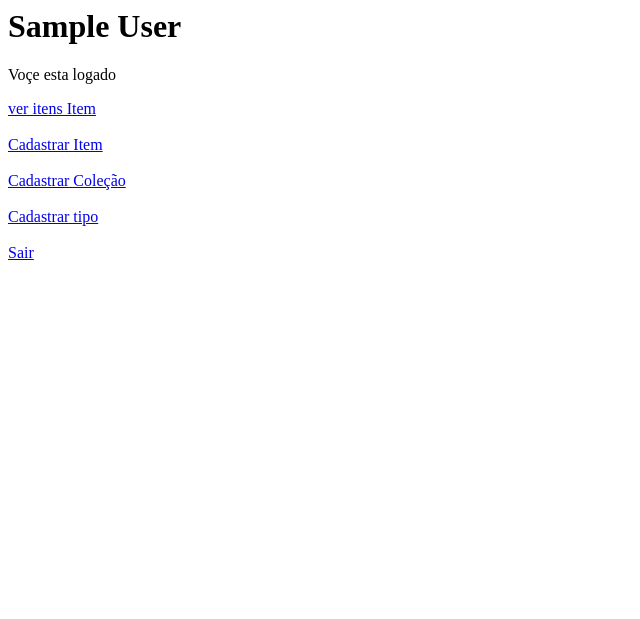
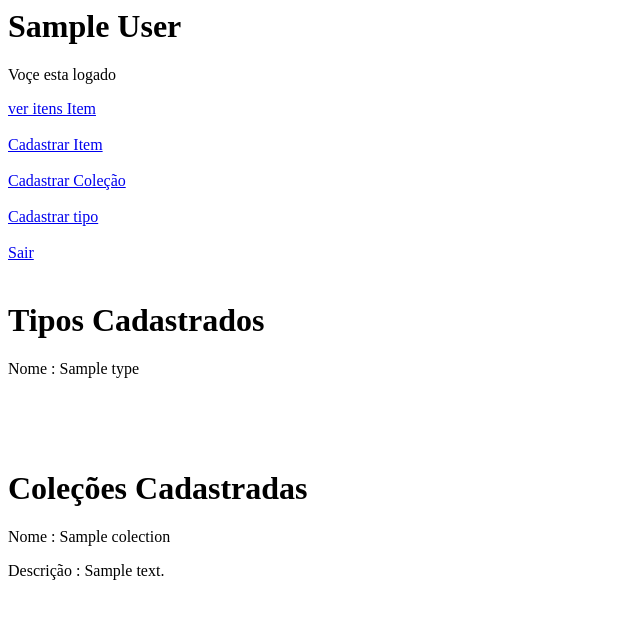
Before and after one commit to Master1245/Colecionador, a Flask app: page / in a window 1280 px wide. Shown: the top 619 px of the page, without its empty margins (0-640 px from the left). Run offline with Flask 2, Linux system fonts and the light colour scheme; a user stored in the database is signed in; tables that the repository leaves empty hold one stand-in row (values such as "Sample post").

Commit message:
Ajuste para mostar tipos cadastrado e coleção

```diff
--- a/app/templates/home.html
+++ b/app/templates/home.html
@@ -16,9 +16,26 @@
         <br>
         <a href="{{ url_for('logout') }}">Sair</a>
     </div>
+    <br>
+    <div>
+        <h1>Tipos Cadastrados</h1>
+        {% for i in type %}
+            <p>Nome : {{ i.name }}</p>
+            <br>
+        {% endfor %}
+        <br>
+        <br>
+        <h1>Coleções Cadastradas</h1>
+        {% for i in collection %}
+            <p>Nome : {{ i.name }}</p>
+            <p>Descrição : {{ i.description }}</p>
+            <br>
+        {% endfor %}
+    </div>
 
 {% else %}
-    <div>
+
+<div>
         <h1> Não esta logado </h1>
         <a href="{{ url_for('login') }}">Login</a>
         <br>
--- a/app/templates/itens.html
+++ b/app/templates/itens.html
@@ -10,5 +10,7 @@
         <img src="{{ i }}" alt="">
     {% endfor %}
     <a href="{{ url_for('logout') }}">Logout</a>
+    <br>
+    <a href="{{ url_for('home') }}">home</a>
 </body>
 </html>
--- a/main.py
+++ b/main.py
@@ -1,7 +1,7 @@
+import collections
 from flask import render_template, request, redirect, url_for
 from flask_login import login_user, logout_user, login_required, current_user
 from flask_migrate import Migrate
-from sqlalchemy import log
 from app import app,db
 from app.model import User, Item, Item_type, Colection, item_in_collection, User_Collection
 from werkzeug.security import generate_password_hash
@@ -25,7 +25,15 @@ def make_chell_context():
 
 @app.route('/' , methods=['GET', 'POST'])
 def home():
-    return render_template('home.html')
+    collection_id = []
+    collections = []
+    user = current_user.id
+    collection = User_Collection.query.filter_by(user_id=user).all()
+    for i in collection:
+        collection_id.append(i.collection_id)
+    for i in collection_id:
+        collections.append(Colection.query.filter_by(id=i).first())
+    return render_template('home.html', type=Item_type.query.all(), collection=collections)
 
 @app.route('/register' ,methods=['GET','POST'])
 def register():
@@ -79,9 +87,7 @@ def itens():
     p = User_Collection.query.filter_by(user_id=current_user.id).all()
     for itens in p:
         collections.append(itens.collection_id)
-    # SELECT I.name, I.hash
-    # FROM item_in_collection AS C, items AS I
-    # WHERE C.collection_id=1 AND C.item_id=I.id ORDER BY I.name
+    # SELECT I.name, I.hash FROM item_in_collection AS C, items AS I WHERE C.collection_id=1 AND C.item_id=I.id ORDER BY I.name
     itens_bd = item_in_collection.query.filter(item_in_collection.collection_id.in_(collections)).order_by(item_in_collection.item_id).all()
     itens = []
     for item in itens_bd:
@@ -90,7 +96,6 @@ def itens():
     img = []
     for iten in itens_bd:
         img.append(get_img(iten.hash))
-    print(img)
     return render_template('itens.html' , img=img)
 
 @app.route('/register_item' , methods=['GET','POST'])
@@ -129,7 +134,6 @@ def register_item():
             else:
                 return render_template('register_item.html', message="Preencha todos os campos", collections=collection_name, type=Item_type.query.all())
     except Exception as e:
-        print(e)
         return render_template('register_item.html', message=e, collections=collection_name, type=Item_type.query.all())
     return render_template('register_item.html', collections=collection_name, type=Item_type.query.all())
 
@@ -173,4 +177,5 @@ def register_type():
         return render_template('register_type.html', message=e)
 
     return render_template('register_type.html', message="Favor preencher todos os campos")
+
 app.run(debug=True)
```
Also changed, not shown: app/templates/login.html (+6 -2 lines).
